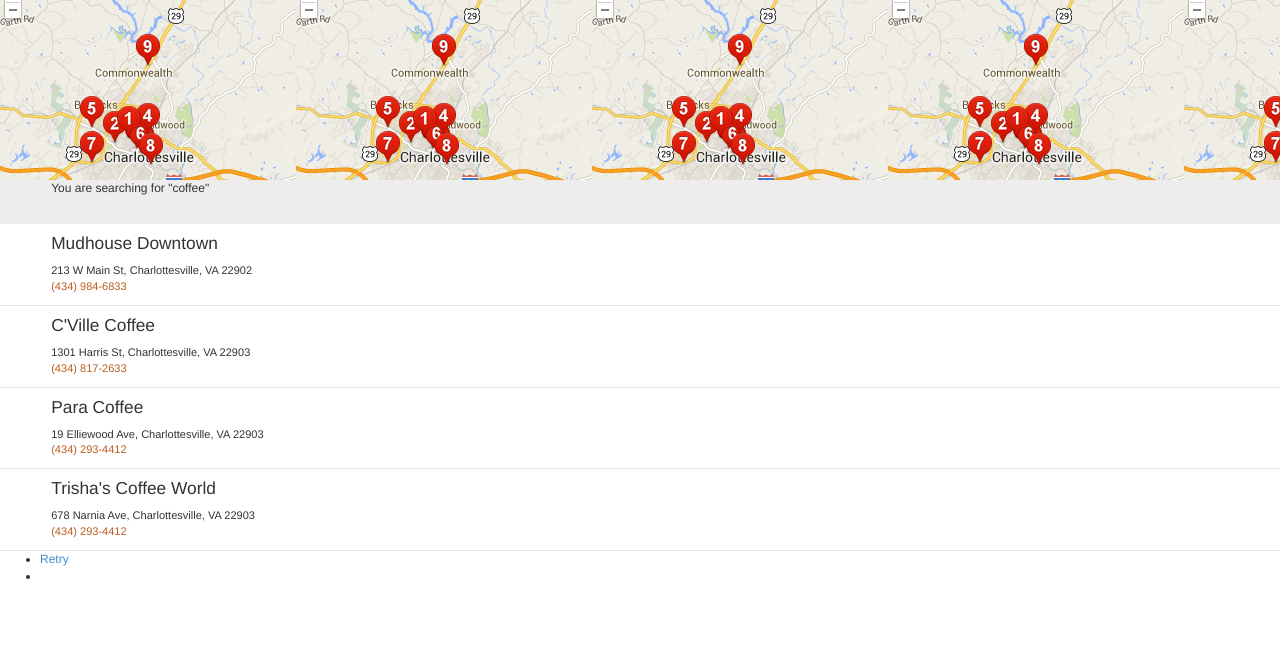
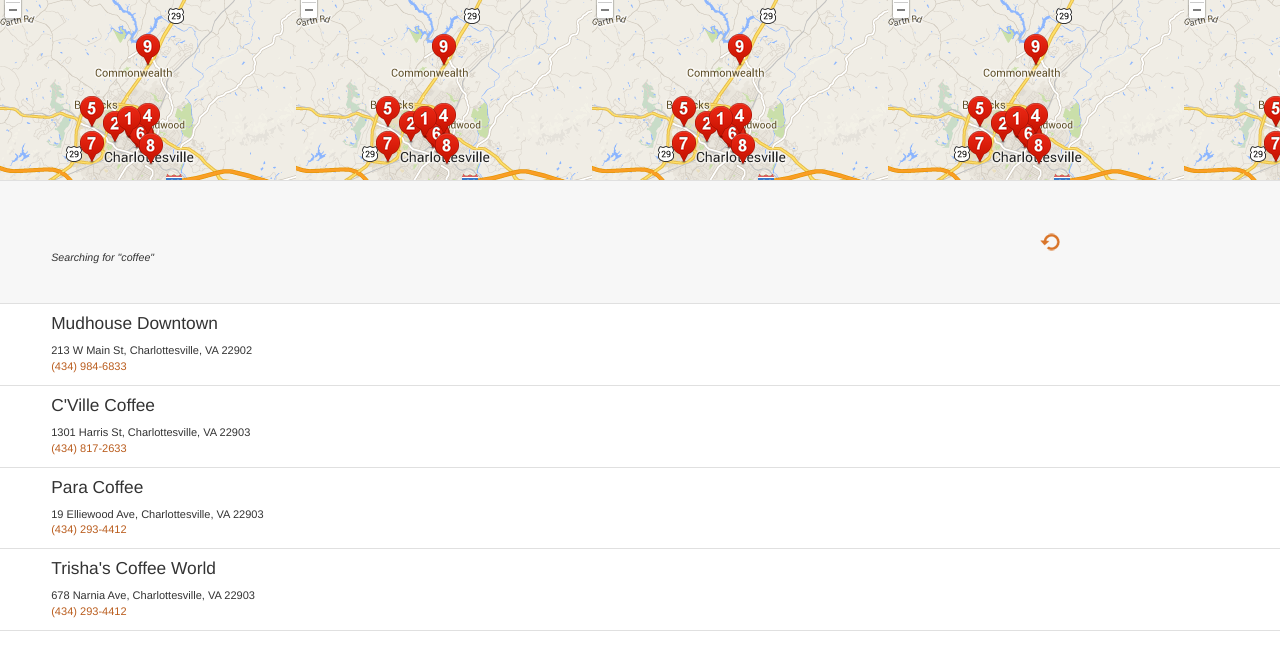
Before and after one commit to aureately/hackvirginia, a plain HTML site: page map.html in a window 1280 px wide. Shown: the part 56-726 px from the top of the page. Drawn offline with nearby package versions, Linux system fonts and the light colour scheme; files whose address does not match are found by name.

Commit message:
updated map ui

```diff
--- a/bootstrap/css/custom.css
+++ b/bootstrap/css/custom.css
@@ -77,16 +77,42 @@ address {
 	font-size: 92%;
 }
 
+.results {
+	clear: both;
+}
+
 h4 {
 	font-size: 13pt;
 }
 
 .info {
-	background-color: #EDEDED;
+	margin: 0;
+	width: 84%;
+	float: left;
+	font-style: italic;
+	font-size: 8pt;
+	padding-top: 1.5%;
 }
 
-.info p {
-	width: 80%;
-	padding-left: 4%;
-	padding-right: 4%;
+.retry {
+	float: left;
+	width: 16%;
 }
+
+.searchresults {
+	width: 100%;
+	height: auto;
+	clear: both;
+	margin: 0;
+	padding: 4%;
+	background-color: #F7F7F7;
+	border-top: 1px solid #E0E0E0;
+	border-bottom: 1px solid #E0E0E0;
+}
+
+.searchresults ul li a, .searchresults ul li a:visited {
+    opacity: 0.2;
+}
+.searchresults ul li a:hover {
+    opacity: 0.7;
+}
--- a/map.html
+++ b/map.html
@@ -13,7 +13,7 @@
 <script src="bootstrap/js/bootstrap.js"></script>
 
 	<header>
-		<img src="assets/logosmall.png">
+		<img src="assets/logosmall.png" alt="halfway">
 	</header>
 
 	<div class="mapholder">
@@ -21,10 +21,11 @@
 		</canvas>
 	</div>
 
-	<div class="info">
-			<p>You are searching for "coffee"</p>
-			<img src="">
+	<div class="searchresults">
+		<p class="info">Searching for "coffee"</p>
+		<a href="/index.html"><img src="assets/retry.png" alt="retry"></a>
 	</div>
+
 	<div class="results">
 
 			<div class="indvresults">
@@ -52,10 +53,6 @@
 			</div>
 	</div>
 
-	<nav id="main">
-		<ul>
-			<li><a href="/index.html">Retry</a></li>
-			<li>
 
 
 </body>
```
Also changed, not shown: assets/retry.png (added), 1 other file.
